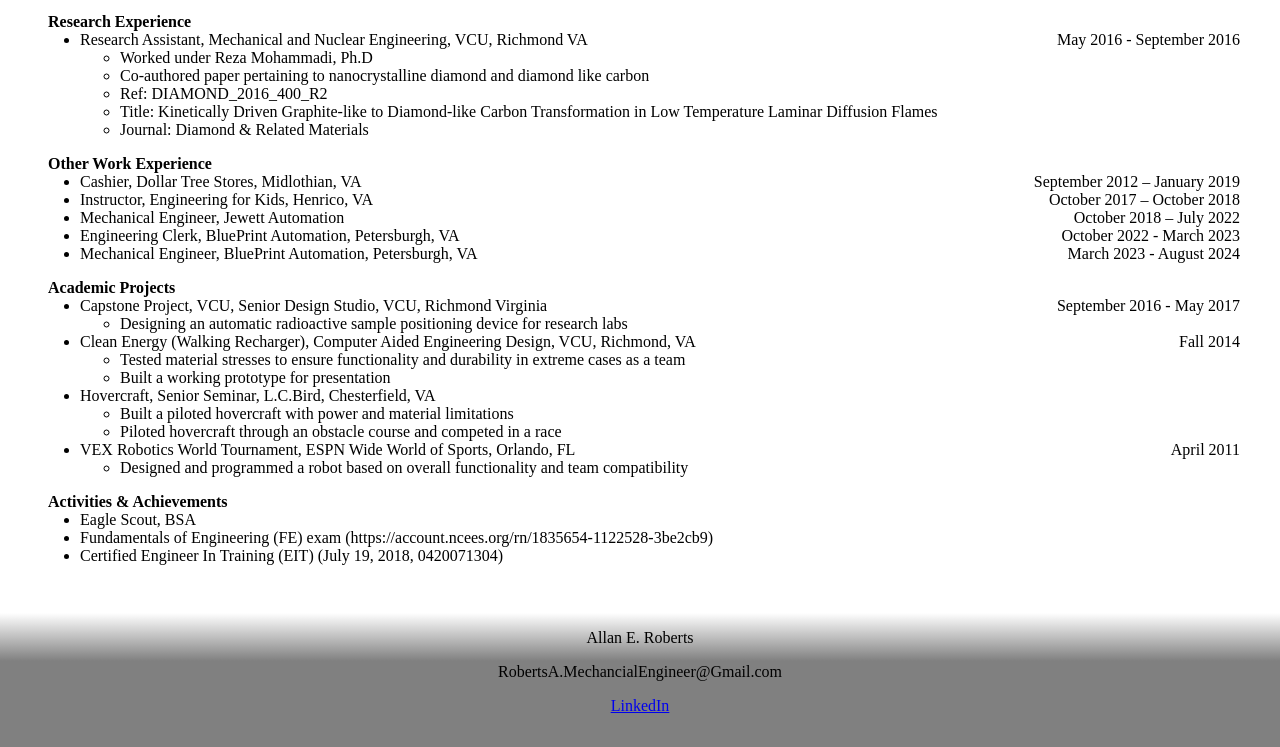
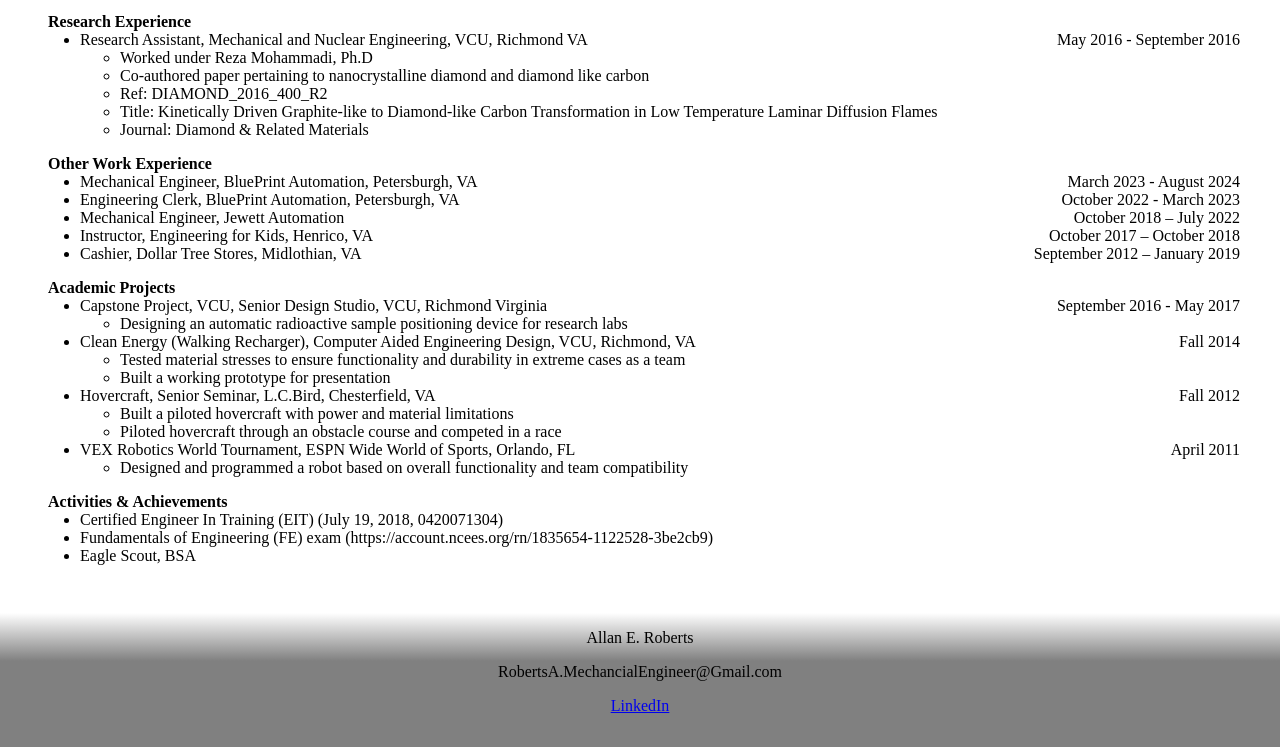
Before and after one commit to Allan-E-Roberts/Allan-E-Roberts.github.io, a plain HTML site: page Resume.html in a window 1280 px wide. Shown: the part 647-1394 px from the top of the page. Drawn offline with Linux system fonts and the light colour scheme.

Commit message:
Add files via upload
Updated format as suggested from review

```diff
--- a/Resume.html
+++ b/Resume.html
@@ -157,11 +157,11 @@
                 </li>
             </ul>
             <ul class="listheader"><strong>Other Work Experience</strong>
-                <li>Cashier, Dollar Tree Stores, Midlothian, VA				            <span class="MoveRight">September 2012 – January 2019</span></li>
-                        <li>Instructor, Engineering for Kids, Henrico, VA		        <span class="MoveRight">October 2017 – October 2018</span></li>
-                        <li>Mechanical Engineer, Jewett Automation				        <span class="MoveRight">October 2018 – July 2022</span></li>
-                        <li>Engineering Clerk, BluePrint Automation, Petersburgh, VA    <span class="MoveRight">October 2022 - March 2023</span></li>
-                        <li>Mechanical Engineer, BluePrint Automation, Petersburgh, VA  <span class="MoveRight">March 2023 - August 2024</span></li>
+                <li>Mechanical Engineer, BluePrint Automation, Petersburgh, VA  <span class="MoveRight">March 2023 - August 2024</span></li>
+                <li>Engineering Clerk, BluePrint Automation, Petersburgh, VA    <span class="MoveRight">October 2022 - March 2023</span></li>
+                <li>Mechanical Engineer, Jewett Automation				        <span class="MoveRight">October 2018 – July 2022</span></li>
+                <li>Instructor, Engineering for Kids, Henrico, VA		        <span class="MoveRight">October 2017 – October 2018</span></li>
+                <li>Cashier, Dollar Tree Stores, Midlothian, VA				    <span class="MoveRight">September 2012 – January 2019</span></li>
 
             </ul>
             <ul class="listheader"><strong>Academic Projects</strong>
@@ -177,7 +177,7 @@
                         <li>Built a working prototype for presentation</li>
                     </ul>
                 </li>
-                <li>Hovercraft, Senior Seminar, L.C.Bird, Chesterfield, VA
+                <li>Hovercraft, Senior Seminar, L.C.Bird, Chesterfield, VA                                                      <span class="MoveRight">Fall 2012</span>
                     <ul class="TabLeft">
                         <li>Built a piloted hovercraft with power and material limitations</li>
                         <li>Piloted hovercraft through an obstacle course and competed in a race</li>
@@ -191,9 +191,9 @@
 
             </ul>
             <ul class="listheader"><strong>Activities & Achievements</strong>
+                <li>Certified Engineer In Training (EIT) (July 19, 2018, 0420071304)</li>
+                <li>Fundamentals of Engineering (FE) exam (https://account.ncees.org/rn/1835654-1122528-3be2cb9)</li>
                 <li>Eagle Scout, BSA</li>
-                <li>Fundamentals of Engineering (FE) exam (https://account.ncees.org/rn/1835654-1122528-3be2cb9)</li>
-                <li>Certified Engineer In Training (EIT) (July 19, 2018, 0420071304)</li>
             </ul>
 
         </div>
```
